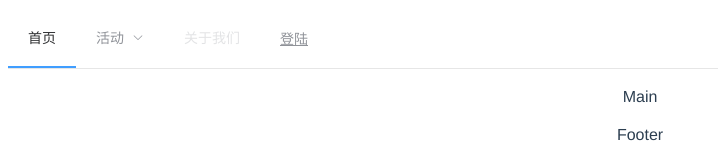
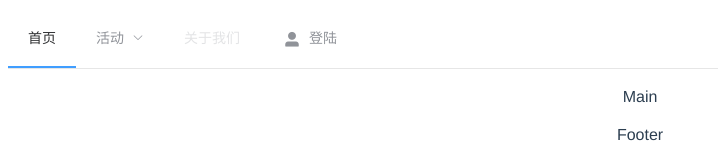
Before and after one commit to clubcue/cue-front, a Vue app: page / in a window 1280 px wide. Shown: the top 160 px of the page, without its empty margins (0-718 px from the left). Built offline with nearby package versions, Linux system fonts and the light colour scheme; what ele-calendar would draw is missing.

Commit message:
修复菜单无法识别BUG

```diff
--- a/src/components/header/Header.vue
+++ b/src/components/header/Header.vue
@@ -15,7 +15,7 @@
         </el-submenu>
       </el-submenu>
       <el-menu-item index="3" disabled>关于我们</el-menu-item>
-      <el-menu-item index="4"><a href="https://www.ele.me" target="_blank">登陆</a></el-menu-item>
+      <el-menu-item index="4"><i class="el-icon-user-solid"></i>登陆</el-menu-item>
     </el-menu>
   </div>
 </template>
```
